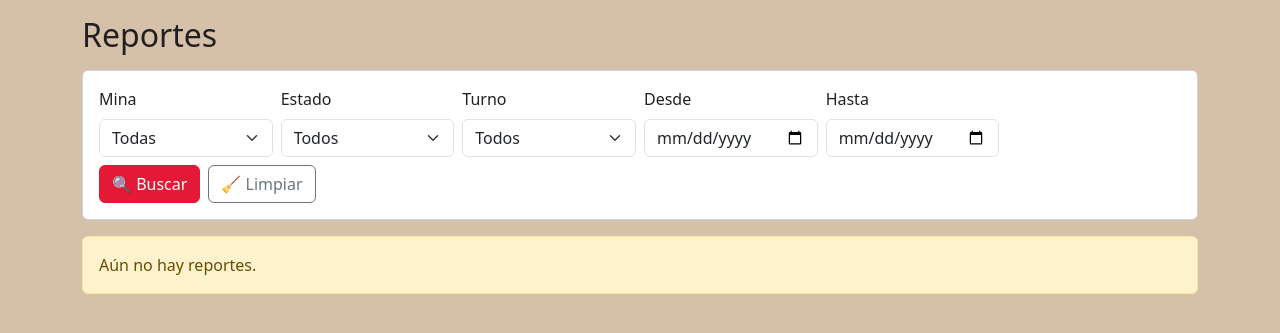
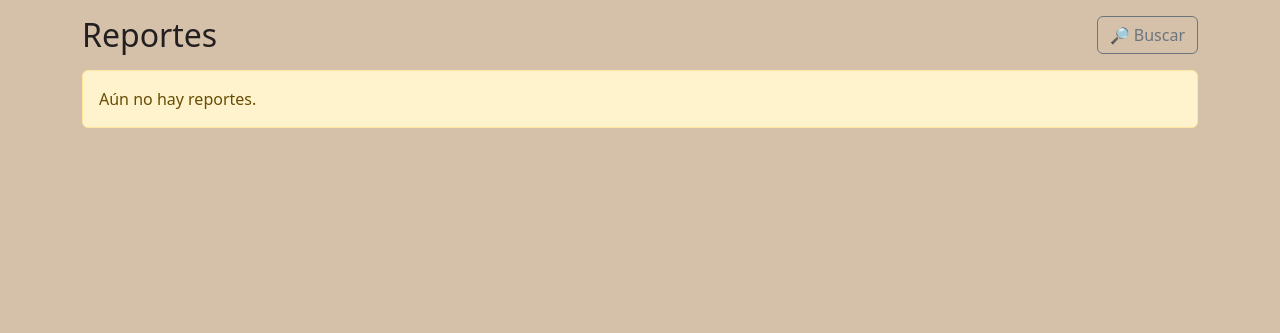
Before and after one commit to pechi415/rct-app, a Flask app: template templates/reportes.html in a window 1280 px wide. Shown: the part 80-413 px from the top of the page. Run offline with Flask 3, Linux system fonts and the light colour scheme; the template is opened without the code that fills it, so the values that code supplies are empty; some libraries are stand-ins or nearby versions.

Commit message:
Convertir filtros de reportes en panel colapsable con botón Buscar

```diff
--- a/templates/reportes.html
+++ b/templates/reportes.html
@@ -10,6 +10,12 @@
   <h2 class="m-0">Reportes</h2>
 
   <div class="acciones-header">
+
+    <button class="btn btn-outline-secondary" type="button" data-bs-toggle="collapse" data-bs-target="#filtrosReportes"
+      aria-expanded="false" aria-controls="filtrosReportes">
+      🔎 Buscar
+    </button>
+
     {% if g.user.rol in ["ADMIN", "SUPERVISOR"] %}
       <a class="btn btn-primary" href="/reportes/nuevo">📝 Nuevo reporte</a>
     {% endif %}
@@ -18,9 +24,14 @@
 </div>
 
 <!-- =====================================================
-  [REPORTES] BUSCAR / FILTRAR (GET)
+  [REPORTES] BUSCAR / FILTRAR (COLLAPSE)
 ===================================================== -->
-<form method="GET" action="/reportes" class="card card-body mb-3">
+{% set hay_filtros = request.args.get('mina') or request.args.get('estado') or request.args.get('turno') or request.args.get('desde') or request.args.get('hasta') %}
+<div class="collapse mb-3 {% if hay_filtros %}show{% endif %}" id="filtrosReportes">
+
+  <div class="card card-body">
+
+    <form method="GET" action="/reportes">
       <div class="row g-2 align-items-end">
 
         <div class="col-6 col-md-2">
@@ -64,12 +75,15 @@
         </div>
 
         <div class="col-12 col-md-4 d-flex gap-2">
-      <button class="btn btn-primary" type="submit">🔍 Buscar</button>
-      <a class="btn btn-outline-secondary" href="/reportes">🧹 Limpiar</a>
+          <button class="btn btn-primary" type="submit">Aplicar</button>
+          <a class="btn btn-outline-secondary" href="/reportes">Limpiar</a>
         </div>
 
       </div>
     </form>
+
+  </div>
+</div>
 
 
 {% if reportes|length == 0 %}
```
Lines whose indentation alone changed are shown as unchanged.
